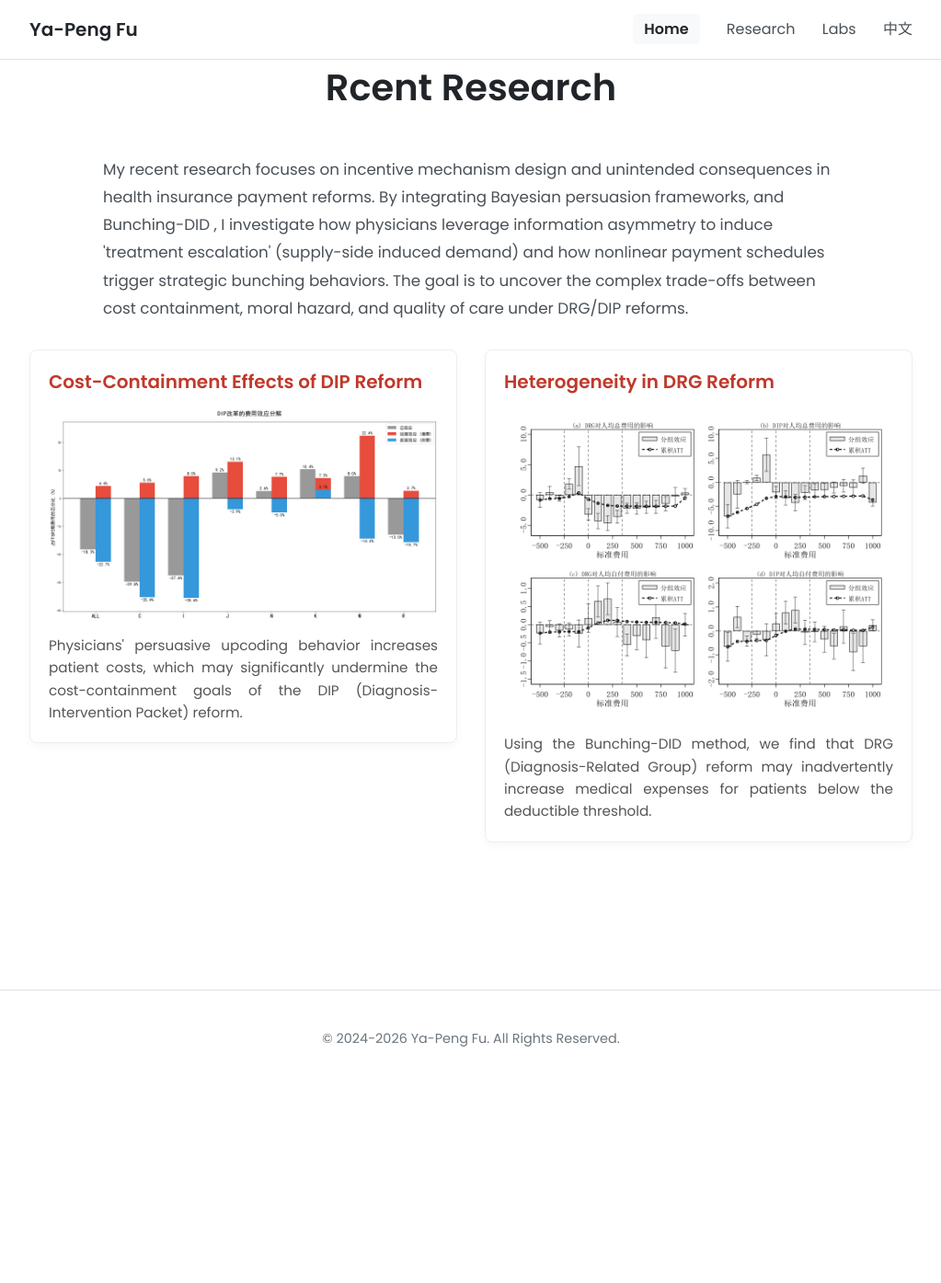
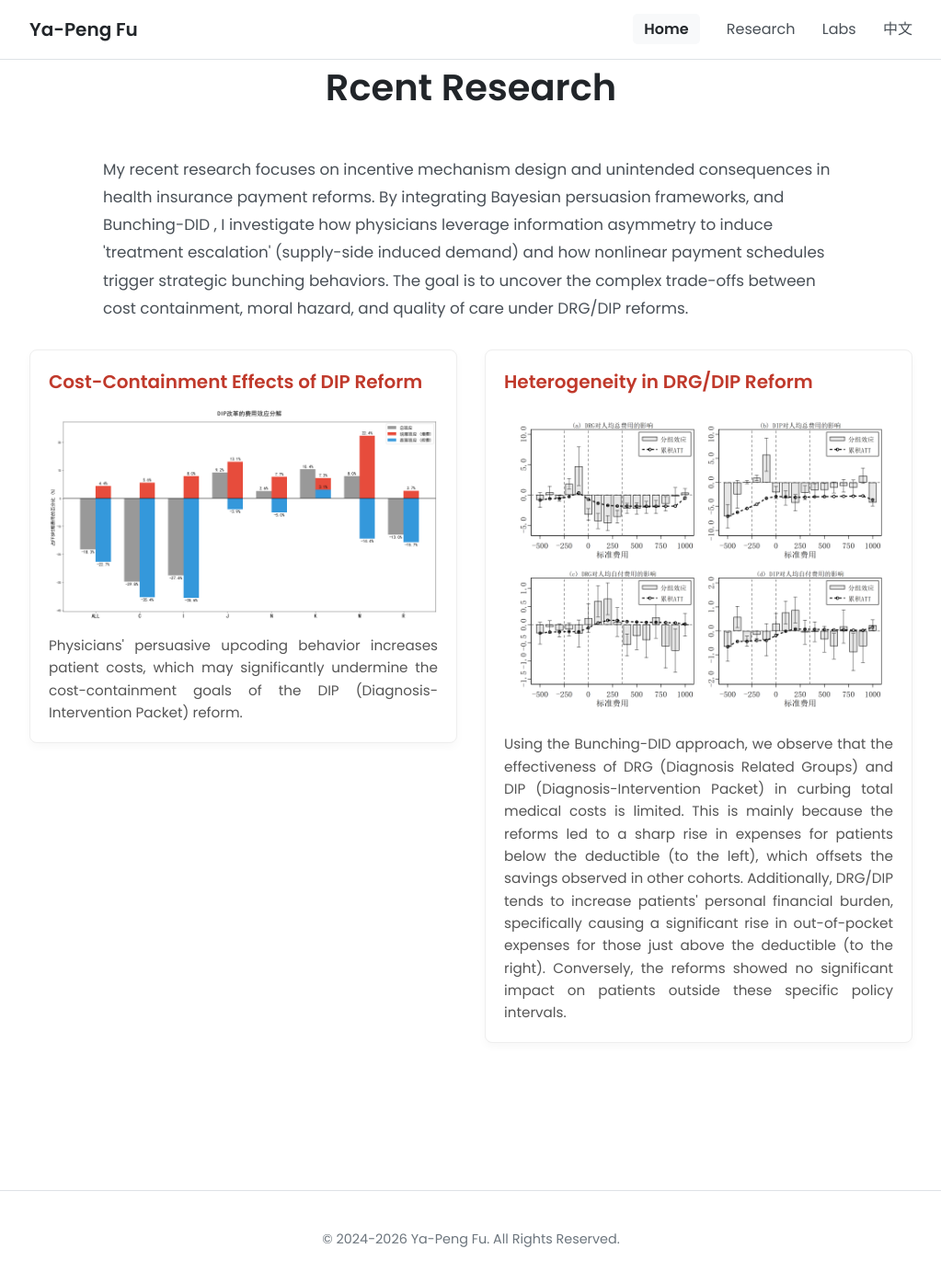
Before and after one commit to fyapeng/fyapeng.github.io, a Jekyll site: the page built from en/index.html, in a window 1280 px wide and 1400 px high, scrolled down 1313 px. Shown: the top 1395 px of the window at 92% size, without its empty margins (128-1151 px from the left). Built offline with Jekyll 4.4.1, drawn with Linux system fonts in a browser that asks for light colours; before the commit the page ends 2494 px from its top, so only the background shows below that.

Commit message:
Update en.yml

```diff
--- a/_data/en.yml
+++ b/_data/en.yml
@@ -56,9 +56,9 @@ research_highlights:
       image: "assets/img/res1.png"
       description: "Physicians' persuasive upcoding behavior increases patient costs, which may significantly undermine the cost-containment goals of the DIP (Diagnosis-Intervention Packet) reform."
 
-    - title: "Heterogeneity in DRG Reform"
+    - title: "Heterogeneity in DRG/DIP Reform"
       image: "assets/img/res2.png"
-      description: "Using the Bunching-DID method, we find that DRG (Diagnosis-Related Group) reform may inadvertently increase medical expenses for patients below the deductible threshold."
+      description: "Using the Bunching-DID approach, we observe that the effectiveness of DRG (Diagnosis Related Groups) and DIP (Diagnosis-Intervention Packet) in curbing total medical costs is limited. This is mainly because the reforms led to a sharp rise in expenses for patients below the deductible (to the left), which offsets the savings observed in other cohorts. Additionally, DRG/DIP tends to increase patients' personal financial burden, specifically causing a significant rise in out-of-pocket expenses for those just above the deductible (to the right). Conversely, the reforms showed no significant impact on patients outside these specific policy intervals."
 
 
 research_page:
```
